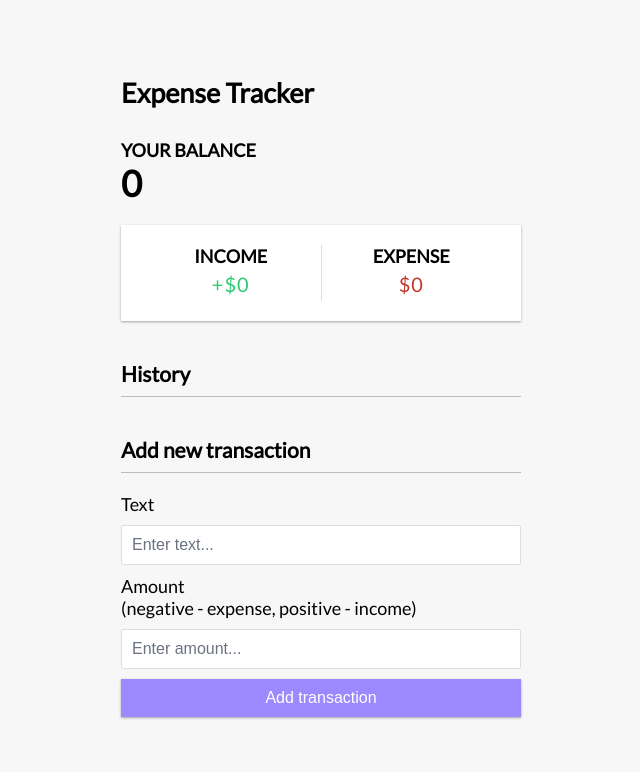
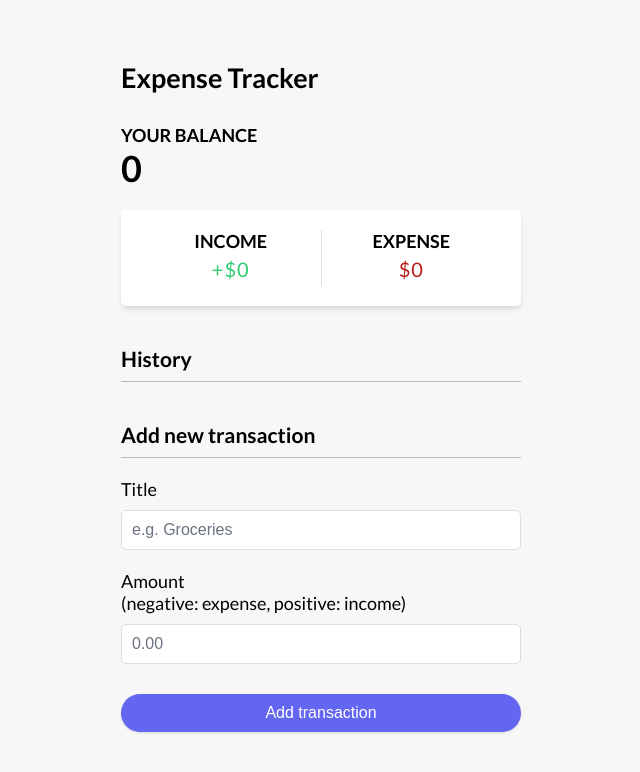
Before and after one commit to acyein/vue-expense-tracker, a Vue app: page / in a window 1280 px wide. Shown: the top 772 px of the page, without its empty margins (319-959 px from the left). Built offline with nearby package versions, Linux system fonts and the light colour scheme.

Commit message:
style(form)

```diff
--- a/src/assets/style.css
+++ b/src/assets/style.css
@@ -1,7 +1,13 @@
-@import url('https://fonts.googleapis.com/css?family=Lato&display=swap');
+@import url('https://fonts.googleapis.com/css2?family=Lato:wght@400;700;900&display=swap');
 
 :root {
-	--box-shadow: 0 1px 3px rgba(0, 0, 0, 0.12), 0 1px 2px rgba(0, 0, 0, 0.24);
+	--box-shadow: 0 1px 3px 0 rgb(0 0 0 / 0.1), 0 1px 2px -1px rgb(0 0 0 / 0.1);
+	--box-shadow-md: 0 4px 6px -1px rgb(0 0 0 / 0.1), 0 2px 4px -2px rgb(0 0 0 / 0.1);
+
+	--red: #b91c1c;
+	--red-light: #ef4444;
+	--green: #2ecc71;
+	--purple: #6366f1;
 }
 
 * {
@@ -43,11 +49,12 @@ h4 {
 
 .inc-exp-container {
 	background-color: #fff;
-	box-shadow: var(--box-shadow);
+	box-shadow: var(--box-shadow-md);
 	padding: 20px;
 	display: flex;
 	justify-content: space-between;
 	margin: 20px 0;
+	border-radius: 5px;
 }
 
 .inc-exp-container > div {
@@ -66,22 +73,27 @@ h4 {
 }
 
 .money.plus {
-	color: #2ecc71;
+	color: var(--green);
 }
 
 .money.minus {
-	color: #c0392b;
+	color: var(--red);
+}
+
+.form-control {
+	margin-bottom: 10px;
 }
 
 label {
 	display: inline-block;
 	margin: 10px 0;
+	font-weight: 500;
 }
 
 input[type='text'],
 input[type='number'] {
 	border: 1px solid #dedede;
-	border-radius: 2px;
+	border-radius: 5px;
 	display: block;
 	font-size: 16px;
 	padding: 10px;
@@ -90,15 +102,16 @@ input[type='number'] {
 
 .btn {
 	cursor: pointer;
-	background-color: #9c88ff;
+	background-color: var(--purple);
 	box-shadow: var(--box-shadow);
 	color: #fff;
 	border: 0;
 	display: block;
 	font-size: 16px;
-	margin: 10px 0 30px;
+	margin: 30px 0;
 	padding: 10px;
 	width: 100%;
+	border-radius: 50px;
 }
 
 .btn:focus,
@@ -121,24 +134,30 @@ input[type='number'] {
 	position: relative;
 	padding: 10px;
 	margin: 10px 0;
+	border-radius: 3px;
 }
 
 .list li.plus {
-	border-right: 5px solid #2ecc71;
+	border-right: 5px solid var(--green);
 }
 
 .list li.minus {
-	border-right: 5px solid #c0392b;
+	border-right: 5px solid var(--red);
 }
 
 .delete-btn {
+	display: flex;
+	justify-content: center;
+	align-items: center;
+	height: 60%;
 	cursor: pointer;
-	background-color: #e74c3c;
+	background-color: var(--red-light);
 	border: 0;
+	border-top-left-radius: 3px;
+	border-bottom-left-radius: 3px;
 	color: #fff;
-	font-size: 20px;
-	line-height: 20px;
-	padding: 2px 5px;
+	font-size: 18px;
+	padding: 0 8px;
 	position: absolute;
 	top: 50%;
 	left: 0;
--- a/src/components/AddTransaction.vue
+++ b/src/components/AddTransaction.vue
@@ -4,15 +4,15 @@
 	<h3>Add new transaction</h3>
 	<form id="form" @submit.prevent="onSubmit">
 		<div class="form-control">
-			<label for="text">Text</label>
-			<input type="text" id="text" v-model="text" placeholder="Enter text..." />
+			<label for="text" class="form-label">Title</label>
+			<input type="text" id="text" v-model="text" placeholder="e.g. Groceries" />
 		</div>
 		<div class="form-control">
-			<label for="amount"
+			<label for="amount" class="form-label"
 				>Amount <br />
-				(negative - expense, positive - income)</label
+				(negative: expense, positive: income)</label
 			>
-			<input type="text" id="amount" v-model="amount" placeholder="Enter amount..." />
+			<input type="text" id="amount" v-model="amount" placeholder="0.00" />
 		</div>
 		<button class="btn">Add transaction</button>
 	</form>
```
Also changed, not shown: 1 other file (tests, documents, lock files or other folders).
